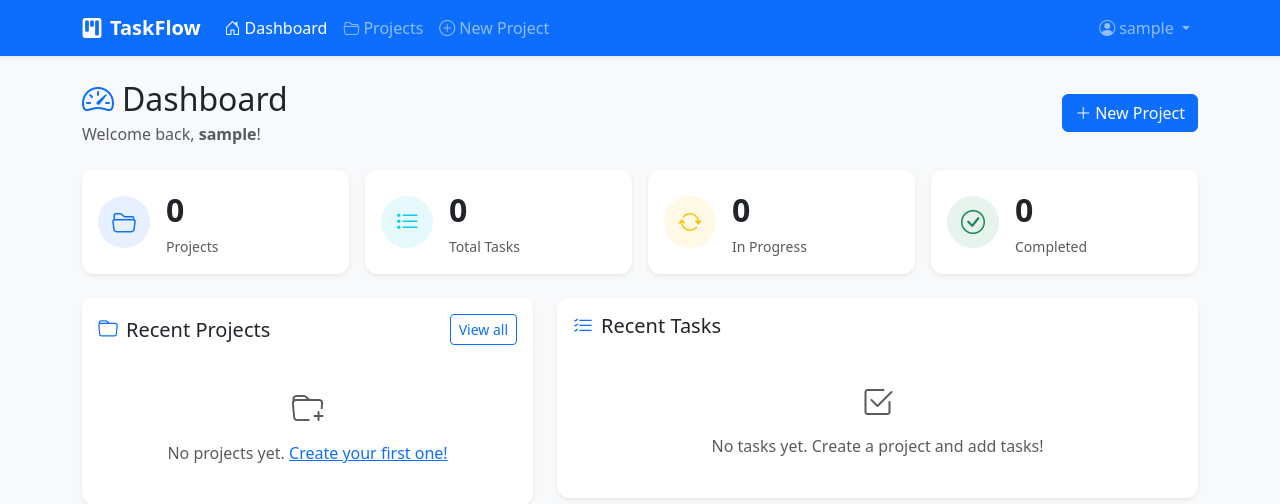
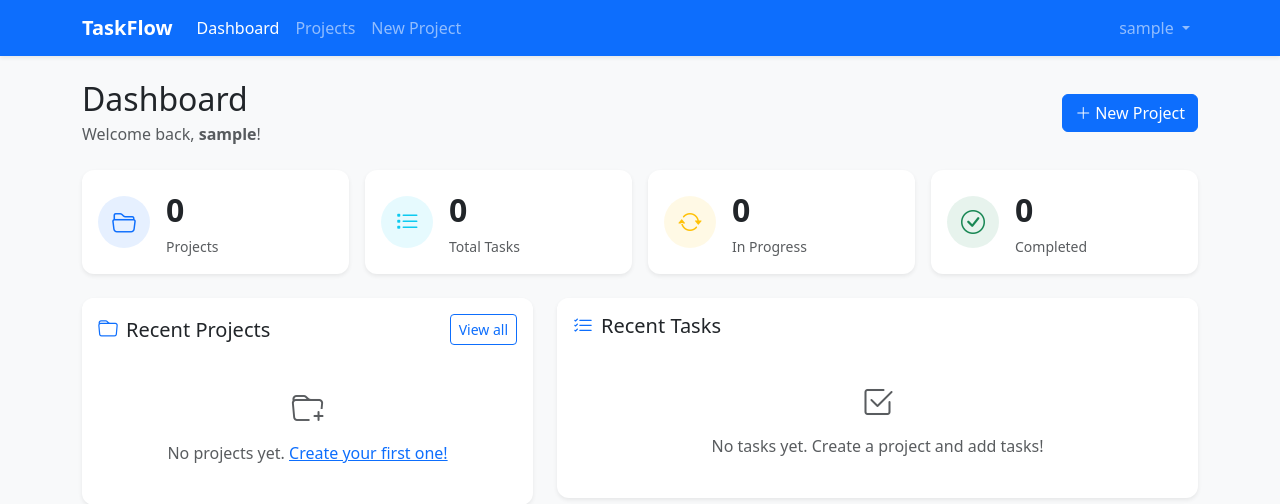
Before and after one commit to Ismoil-JS/cloud, a Django app: page / in a window 1280 px wide. Shown: the top 504 px of the page. Run offline with Django 4.2, Linux system fonts and the light colour scheme; the visitor is signed in with stand-in values (Sample User, id 1); data that the repository does not hold is empty.

Commit message:
viva remove icon

```diff
--- a/templates/base.html
+++ b/templates/base.html
@@ -19,7 +19,7 @@
     <nav class="navbar navbar-expand-lg navbar-dark bg-primary shadow-sm">
       <div class="container">
         <a class="navbar-brand fw-bold fs-5" href="{% url 'home' %}">
-          <i class="bi bi-kanban-fill me-2"></i>TaskFlow
+          TaskFlow
         </a>
         <button
           class="navbar-toggler"
@@ -37,7 +37,7 @@
                 class="nav-link {% if request.resolver_match.url_name == 'home' %}active{% endif %}"
                 href="{% url 'home' %}"
               >
-                <i class="bi bi-house-door me-1"></i>Dashboard
+                Dashboard
               </a>
             </li>
             <li class="nav-item">
@@ -45,12 +45,12 @@
                 class="nav-link {% if 'project' in request.resolver_match.url_name|default:'' %}active{% endif %}"
                 href="{% url 'project-list' %}"
               >
-                <i class="bi bi-folder2-open me-1"></i>Projects
+                Projects
               </a>
             </li>
             <li class="nav-item">
               <a class="nav-link" href="{% url 'project-create' %}">
-                <i class="bi bi-plus-circle me-1"></i>New Project
+                New Project
               </a>
             </li>
           </ul>
@@ -61,7 +61,7 @@
                 href="#"
                 data-bs-toggle="dropdown"
               >
-                <i class="bi bi-person-circle me-1"></i>{{ user.username }}
+                {{ user.username }}
               </a>
               <ul class="dropdown-menu dropdown-menu-end">
                 <li>
--- a/templates/home.html
+++ b/templates/home.html
@@ -5,7 +5,7 @@
 {% block content %}
 <div class="d-flex justify-content-between align-items-center mb-4">
     <div>
-        <h2 class="mb-1"><i class="bi bi-speedometer2 me-2 text-primary"></i>Dashboard</h2>
+        <h2 class="mb-1">Dashboard</h2>
         <p class="text-muted mb-0">Welcome back, <strong>{{ user.username }}</strong>!</p>
     </div>
     <a href="{% url 'project-create' %}" class="btn btn-primary">
```
